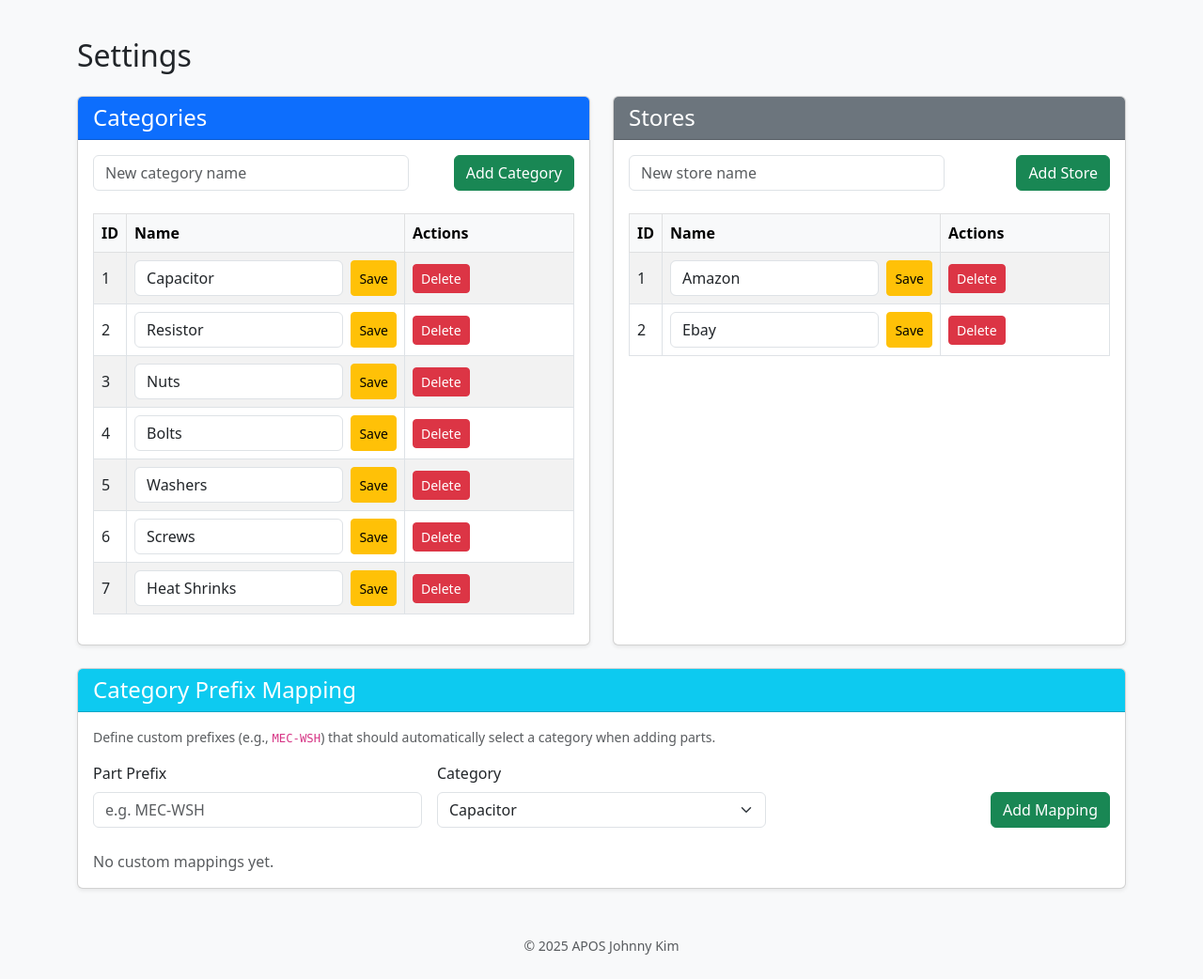
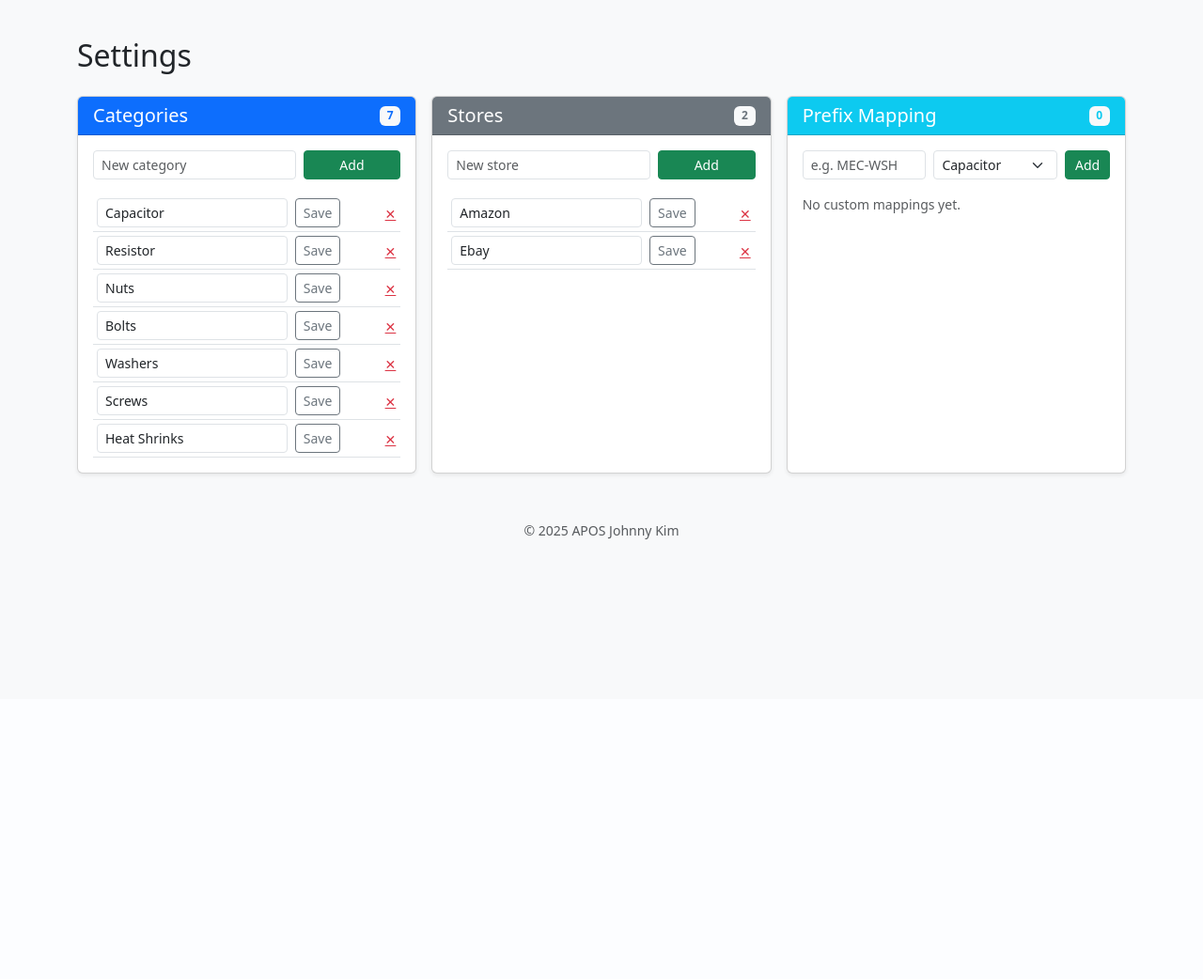
Before and after one commit to jkwhar/APOS, a FastAPI app: page /settings in a window 1280 px wide. Shown: the part 56-1098 px from the top of the page at 94% size. After the commit the page ends 630 px from the top, so only its background shows below. Run offline with FastAPI, Linux system fonts and the light colour scheme; data that the repository does not hold is empty.

```diff
--- a/templates/add_part.html
+++ b/templates/add_part.html
@@ -64,11 +64,6 @@
                 <input type="text" name="bin_code" class="form-control">
             </div>
 
-            <div class="col-12">
-                <label class="form-label">Notes</label>
-                <textarea name="notes" class="form-control" rows="3"></textarea>
-            </div>
-
             <div class="col-12 mt-3">
                 <button type="submit" class="btn btn-primary">Add Part</button>
                 <a href="/" class="btn btn-secondary ms-2">Cancel</a>
--- a/templates/settings.html
+++ b/templates/settings.html
@@ -5,49 +5,43 @@
 
 <h2 class="mb-4">Settings</h2>
 
-<div class="row g-4">
-    <div class="col-lg-6">
-        <div class="card h-100 shadow-sm">
-            <div class="card-header bg-primary text-white">
-        <h4 class="mb-0">Categories</h4>
+<div class="row g-3">
+    <div class="col-lg-4 col-md-6">
+        <div class="card shadow-sm h-100">
+            <div class="card-header bg-primary text-white py-2">
+                <div class="d-flex justify-content-between align-items-center">
+                    <h5 class="mb-0">Categories</h5>
+                    <span class="badge bg-light text-primary">{{ categories|length }}</span>
+                </div>
             </div>
             <div class="card-body">
-
-        <form action="/settings/category/add" method="post" class="row g-3 mb-4">
-            <div class="col-md-8">
-                <input type="text" name="name" class="form-control" placeholder="New category name" required>
+                <form action="/settings/category/add" method="post" class="row g-2 align-items-center mb-3">
+                    <div class="col-8">
+                        <input type="text" name="name" class="form-control form-control-sm" placeholder="New category" required>
                     </div>
-            <div class="col-md-4 text-end">
-                <button type="submit" class="btn btn-success">Add Category</button>
+                    <div class="col-4 text-end">
+                        <button type="submit" class="btn btn-success btn-sm w-100">Add</button>
                     </div>
                 </form>
 
                 {% if categories %}
-        <div class="table-responsive">
-            <table class="table table-bordered table-striped align-middle">
-                <thead class="table-light">
-                    <tr>
-                        <th>ID</th>
-                        <th>Name</th>
-                        <th style="width: 180px;">Actions</th>
-                    </tr>
-                </thead>
+                <div class="table-responsive small">
+                    <table class="table table-sm align-middle mb-0">
                         <tbody>
                         {% for cat in categories %}
                             <tr>
-                        <td>{{ cat.id }}</td>
                                 <td>
-                            <form action="/settings/category/edit" method="post" class="d-flex">
+                                    <form action="/settings/category/edit" method="post" class="d-flex gap-2 align-items-center">
                                         <input type="hidden" name="cat_id" value="{{ cat.id }}">
-                                <input type="text" name="name" value="{{ cat.name }}" class="form-control me-2">
-                                <button type="submit" class="btn btn-warning btn-sm">Save</button>
+                                        <input type="text" name="name" class="form-control form-control-sm" value="{{ cat.name }}">
+                                        <button type="submit" class="btn btn-outline-secondary btn-sm">Save</button>
                                     </form>
                                 </td>
-                        <td>
-                            <form action="/settings/category/delete" method="post" class="d-inline"
+                                <td class="text-end" style="width: 60px;">
+                                    <form action="/settings/category/delete" method="post"
                                           onsubmit="return confirm('Delete this category?');">
                                         <input type="hidden" name="cat_id" value="{{ cat.id }}">
-                                <button type="submit" class="btn btn-danger btn-sm">Delete</button>
+                                        <button type="submit" class="btn btn-link btn-sm text-danger p-0">✕</button>
                                     </form>
                                 </td>
                             </tr>
@@ -56,53 +50,48 @@
                     </table>
                 </div>
                 {% else %}
-            <p class="text-muted">No categories yet.</p>
+                    <p class="text-muted small mb-0">No categories yet.</p>
                 {% endif %}
-
             </div>
         </div>
     </div>
-    <div class="col-lg-6">
-        <div class="card h-100 shadow-sm">
-            <div class="card-header bg-secondary text-white">
-        <h4 class="mb-0">Stores</h4>
+
+    <div class="col-lg-4 col-md-6">
+        <div class="card shadow-sm h-100">
+            <div class="card-header bg-secondary text-white py-2">
+                <div class="d-flex justify-content-between align-items-center">
+                    <h5 class="mb-0">Stores</h5>
+                    <span class="badge bg-light text-secondary">{{ stores|length }}</span>
+                </div>
             </div>
             <div class="card-body">
-        <form action="/settings/store/add" method="post" class="row g-3 mb-4">
-            <div class="col-md-8">
-                <input type="text" name="name" class="form-control" placeholder="New store name" required>
+                <form action="/settings/store/add" method="post" class="row g-2 align-items-center mb-3">
+                    <div class="col-8">
+                        <input type="text" name="name" class="form-control form-control-sm" placeholder="New store" required>
                     </div>
-            <div class="col-md-4 text-end">
-                <button type="submit" class="btn btn-success">Add Store</button>
+                    <div class="col-4 text-end">
+                        <button type="submit" class="btn btn-success btn-sm w-100">Add</button>
                     </div>
                 </form>
 
                 {% if stores %}
-        <div class="table-responsive">
-            <table class="table table-bordered table-striped align-middle">
-                <thead class="table-light">
-                    <tr>
-                        <th>ID</th>
-                        <th>Name</th>
-                        <th style="width: 180px;">Actions</th>
-                    </tr>
-                </thead>
+                <div class="table-responsive small">
+                    <table class="table table-sm align-middle mb-0">
                         <tbody>
                         {% for s in stores %}
                             <tr>
-                        <td>{{ s.id }}</td>
                                 <td>
-                            <form action="/settings/store/edit" method="post" class="d-flex">
+                                    <form action="/settings/store/edit" method="post" class="d-flex gap-2 align-items-center">
                                         <input type="hidden" name="store_id" value="{{ s.id }}">
-                                <input type="text" name="name" value="{{ s.name }}" class="form-control me-2">
-                                <button type="submit" class="btn btn-warning btn-sm">Save</button>
+                                        <input type="text" name="name" class="form-control form-control-sm" value="{{ s.name }}">
+                                        <button type="submit" class="btn btn-outline-secondary btn-sm">Save</button>
                                     </form>
                                 </td>
-                        <td>
-                            <form action="/settings/store/delete" method="post" class="d-inline"
+                                <td class="text-end" style="width: 60px;">
+                                    <form action="/settings/store/delete" method="post"
                                           onsubmit="return confirm('Delete this store?');">
                                         <input type="hidden" name="store_id" value="{{ s.id }}">
-                                <button type="submit" class="btn btn-danger btn-sm">Delete</button>
+                                        <button type="submit" class="btn btn-link btn-sm text-danger p-0">✕</button>
                                     </form>
                                 </td>
                             </tr>
@@ -111,62 +100,58 @@
                     </table>
                 </div>
                 {% else %}
-            <p class="text-muted">No stores yet.</p>
+                    <p class="text-muted small mb-0">No stores yet.</p>
                 {% endif %}
-
             </div>
         </div>
     </div>
 
-    <div class="col-12">
-        <div class="card shadow-sm">
-            <div class="card-header bg-info text-white">
-                <h4 class="mb-0">Category Prefix Mapping</h4>
+    <div class="col-lg-4 col-md-12">
+        <div class="card shadow-sm h-100">
+            <div class="card-header bg-info text-white py-2">
+                <div class="d-flex justify-content-between align-items-center">
+                    <h5 class="mb-0">Prefix Mapping</h5>
+                    <span class="badge bg-light text-info">{{ category_prefixes|length }}</span>
+                </div>
             </div>
             <div class="card-body">
-                <p class="text-muted small">
-                    Define custom prefixes (e.g., <code>MEC-WSH</code>) that should automatically select a category when adding parts.
-                </p>
-
-                <form action="/settings/category_prefix/add" method="post" class="row g-3 align-items-end mb-4">
-                    <div class="col-md-4">
-                        <label class="form-label">Part Prefix</label>
-                        <input type="text" name="prefix" class="form-control" placeholder="e.g. MEC-WSH" required>
+                <form action="/settings/category_prefix/add" method="post" class="row g-2 align-items-center mb-3">
+                    <div class="col-5">
+                        <input type="text" name="prefix" class="form-control form-control-sm" placeholder="e.g. MEC-WSH" required>
                     </div>
-                    <div class="col-md-4">
-                        <label class="form-label">Category</label>
-                        <select name="category_name" class="form-select" required>
+                    <div class="col-5">
+                        <select name="category_name" class="form-select form-select-sm" required>
                             {% for cat in categories %}
                             <option value="{{ cat.name }}">{{ cat.name }}</option>
                             {% endfor %}
                         </select>
                     </div>
-                    <div class="col-md-4 text-end">
-                        <button type="submit" class="btn btn-success mt-3 mt-md-0">Add Mapping</button>
+                    <div class="col-2 text-end">
+                        <button type="submit" class="btn btn-success btn-sm w-100">Add</button>
                     </div>
                 </form>
 
                 {% if category_prefixes %}
-                <div class="table-responsive">
-                    <table class="table table-bordered align-middle">
-                        <thead class="table-light">
+                <div class="table-responsive small">
+                    <table class="table table-sm align-middle mb-0">
+                        <thead>
                             <tr>
                                 <th>Prefix</th>
                                 <th>Category</th>
-                                <th style="width: 220px;">Actions</th>
+                                <th style="width: 60px;"></th>
                             </tr>
                         </thead>
                         <tbody>
                         {% for mapping in category_prefixes %}
                             <tr>
                                 <td colspan="2">
-                                    <form action="/settings/category_prefix/edit" method="post" class="row g-2 align-items-center">
+                                    <form action="/settings/category_prefix/edit" method="post" class="row g-1 align-items-center">
                                         <input type="hidden" name="map_id" value="{{ mapping.id }}">
-                                        <div class="col-md-6">
-                                            <input type="text" name="prefix" value="{{ mapping.prefix }}" class="form-control" required>
+                                        <div class="col-sm-5 col-12">
+                                            <input type="text" name="prefix" value="{{ mapping.prefix }}" class="form-control form-control-sm" required>
                                         </div>
-                                        <div class="col-md-6">
-                                            <select name="category_name" class="form-select" required>
+                                        <div class="col-sm-5 col-12">
+                                            <select name="category_name" class="form-select form-select-sm" required>
                                                 {% for cat in categories %}
                                                 <option value="{{ cat.name }}" {% if cat.name == mapping.category_name %}selected{% endif %}>
                                                     {{ cat.name }}
@@ -174,16 +159,16 @@
                                                 {% endfor %}
                                             </select>
                                         </div>
-                                        <div class="col-12 text-end mt-2">
-                                            <button type="submit" class="btn btn-warning btn-sm">Save</button>
+                                        <div class="col-sm-2 col-12 text-end">
+                                            <button type="submit" class="btn btn-outline-secondary btn-sm w-100">Save</button>
                                         </div>
                                     </form>
                                 </td>
-                                <td class="text-center">
+                                <td class="text-end">
                                     <form action="/settings/category_prefix/delete" method="post"
                                           onsubmit="return confirm('Delete this mapping?');">
                                         <input type="hidden" name="map_id" value="{{ mapping.id }}">
-                                        <button type="submit" class="btn btn-danger btn-sm">Delete</button>
+                                        <button type="submit" class="btn btn-link btn-sm text-danger p-0">✕</button>
                                     </form>
                                 </td>
                             </tr>
@@ -192,7 +177,7 @@
                     </table>
                 </div>
                 {% else %}
-                    <p class="text-muted mb-0">No custom mappings yet.</p>
+                    <p class="text-muted small mb-0">No custom mappings yet.</p>
                 {% endif %}
             </div>
         </div>
```
Also changed, not shown: static/autofill.js (+123 -0 lines), templates/edit_part.html (+5 -5 lines), templates/index.html (+0 -28 lines). Lines whose indentation alone changed are shown as unchanged.
